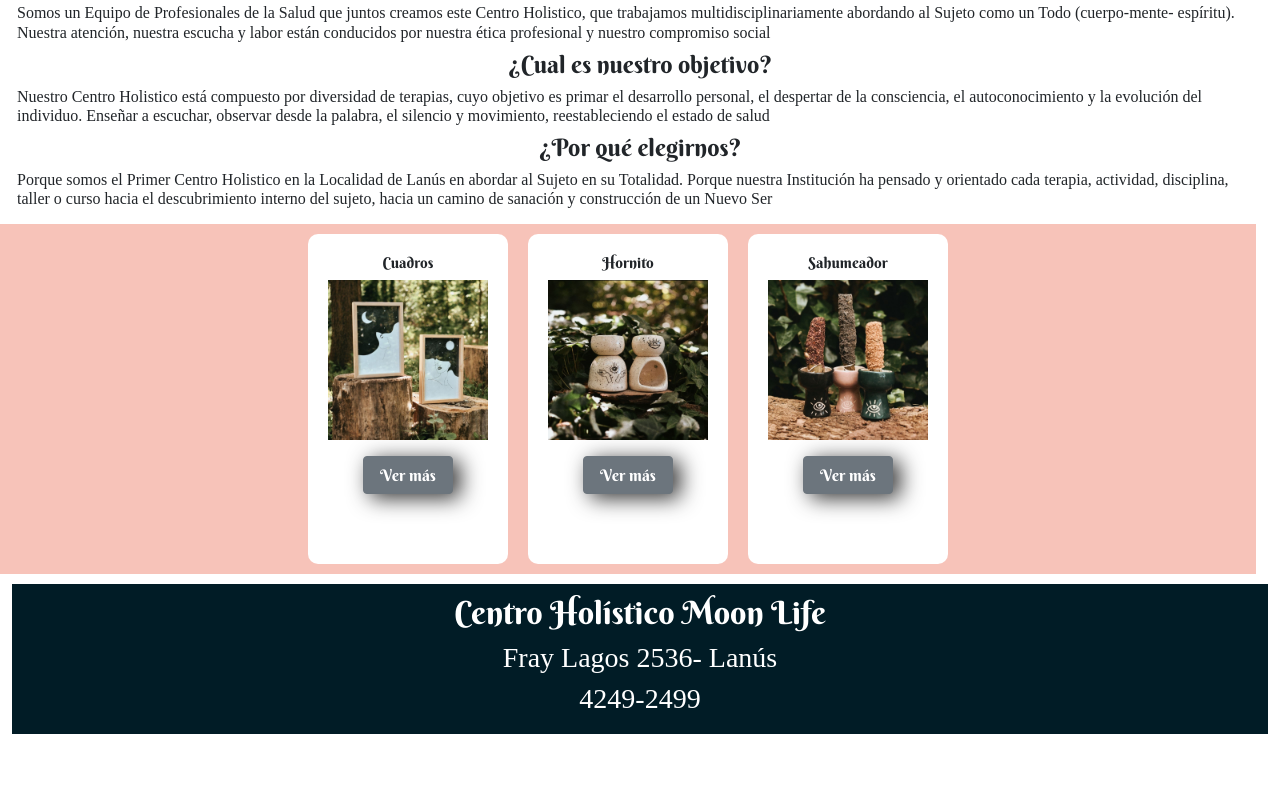
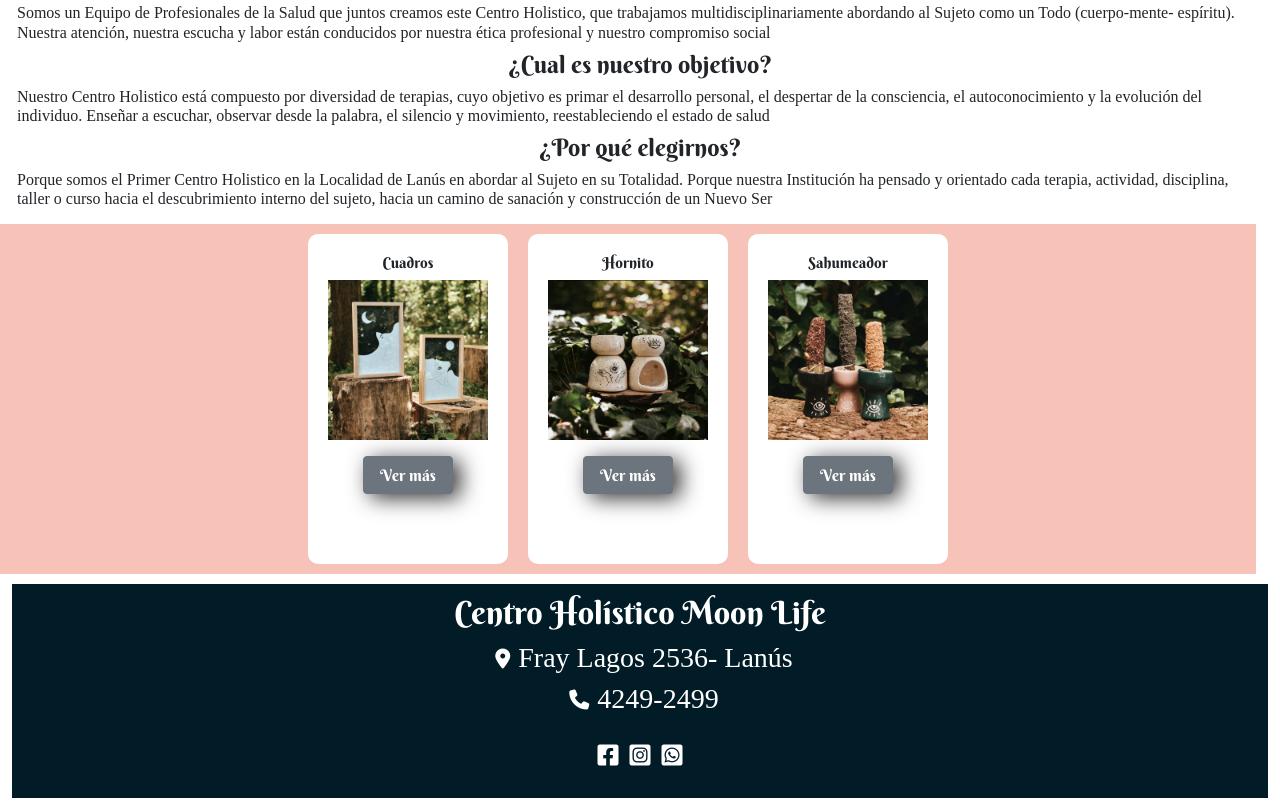
Before and after one commit to MariaPorpora/TERCERAENTREGA, a plain HTML site: page index.html in a window 1280 px wide. Shown: the part 1469-2277 px from the top of the page. Before the commit the page ends 2213 px from the top, so only its background shows below. Drawn offline with nearby package versions, Linux system fonts and the light colour scheme.

Commit message:
agregue iconos al footer

```diff
--- a/assets/scss/_footer.scss
+++ b/assets/scss/_footer.scss
@@ -6,14 +6,33 @@
         text-align-last: center;
         margin: 10px;
         padding: 10px;
-        font-size: 10px;
-        color:white;
+        color:rgb(255, 255, 255);
+        font-size: 20px;
         font-family: 'Times New Roman', Times, serif;
+
     }
     h2{
         font-family: "Moon";
   }
 
+}
 
+.fa-facebook-square{
+    font-size: 24px;
+    margin: 3px;
+}
+
+.fa-instagram-square{
+    @extend .fa-facebook-square
+}
+
+.fa-whatsapp-square{
+    @extend .fa-facebook-square
+}
+
+.fa-location-dot{
+   font-size: 20px;
+   margin: 3px;
+   text-align: center;
 
 }
--- a/index.html
+++ b/index.html
@@ -131,8 +131,25 @@
     <footer class="pie">
         <div class="TextoPie">
             <h2>Centro Holístico Moon Life</h2>
-            <h3>Fray Lagos 2536- Lanús </h3>
-            <h3>4249-2499</h3>
+
+            <div class="d-flex justify-content-center">
+             <i class="fa-solid fa-location-dot m-2"></i>
+             <div><h3>Fray Lagos 2536- Lanús </h3></div>
+            </div>
+
+
+
+            <div class="d-flex justify-content-center">
+              <i class="fa-solid fa-phone m-2"></i>
+              <div><h3>4249-2499</h3></div>
+             </div>
+
+
+            <div class="m-3">
+              <i class="fa-brands fa-facebook-square"></i>
+              <i class="fa-brands fa-instagram-square"></i>
+              <i class="fa-brands fa-whatsapp-square"></i>
+            </div>
         </div>
     </footer>
 
```
Also changed, not shown: assets/css/style.css, 1 other file.
